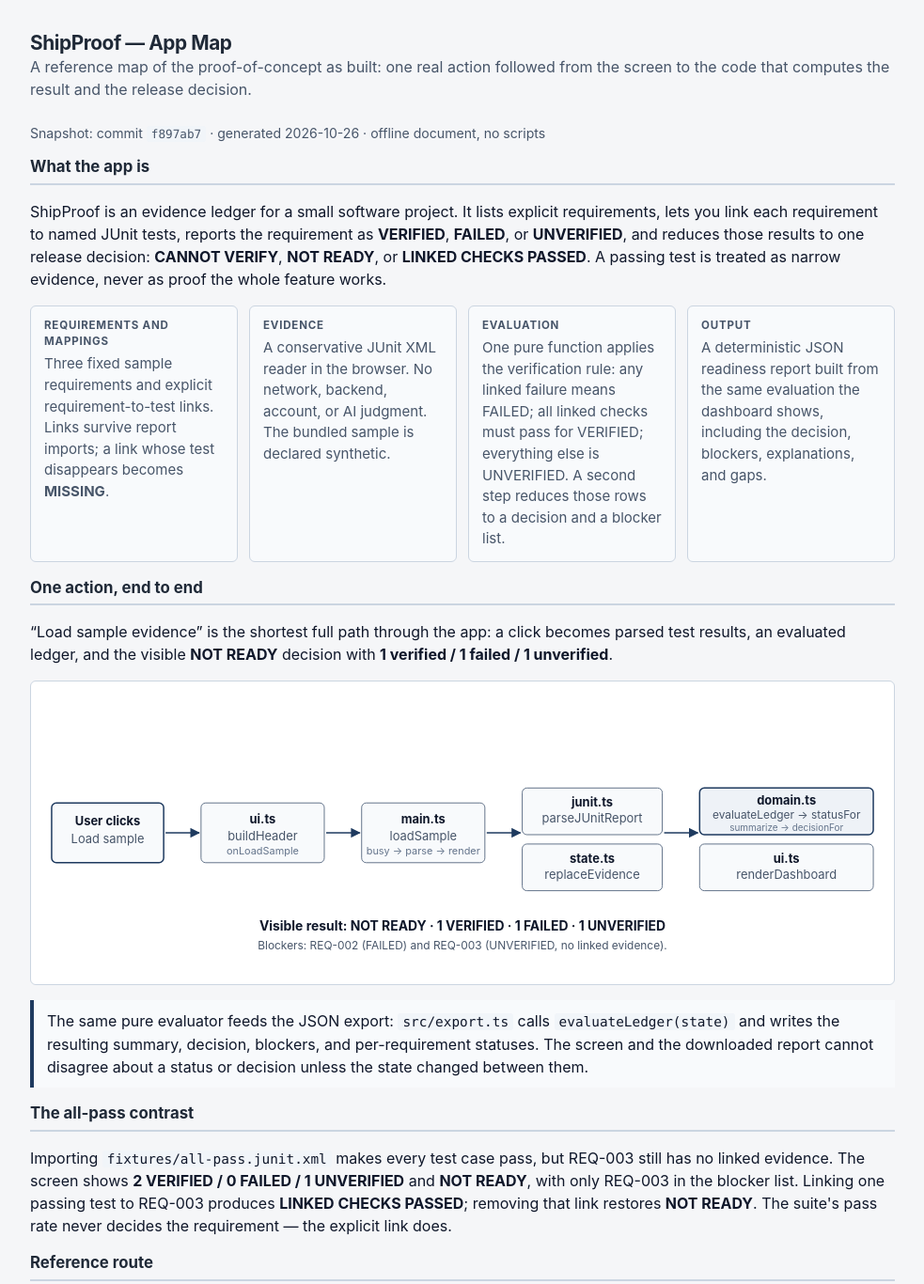
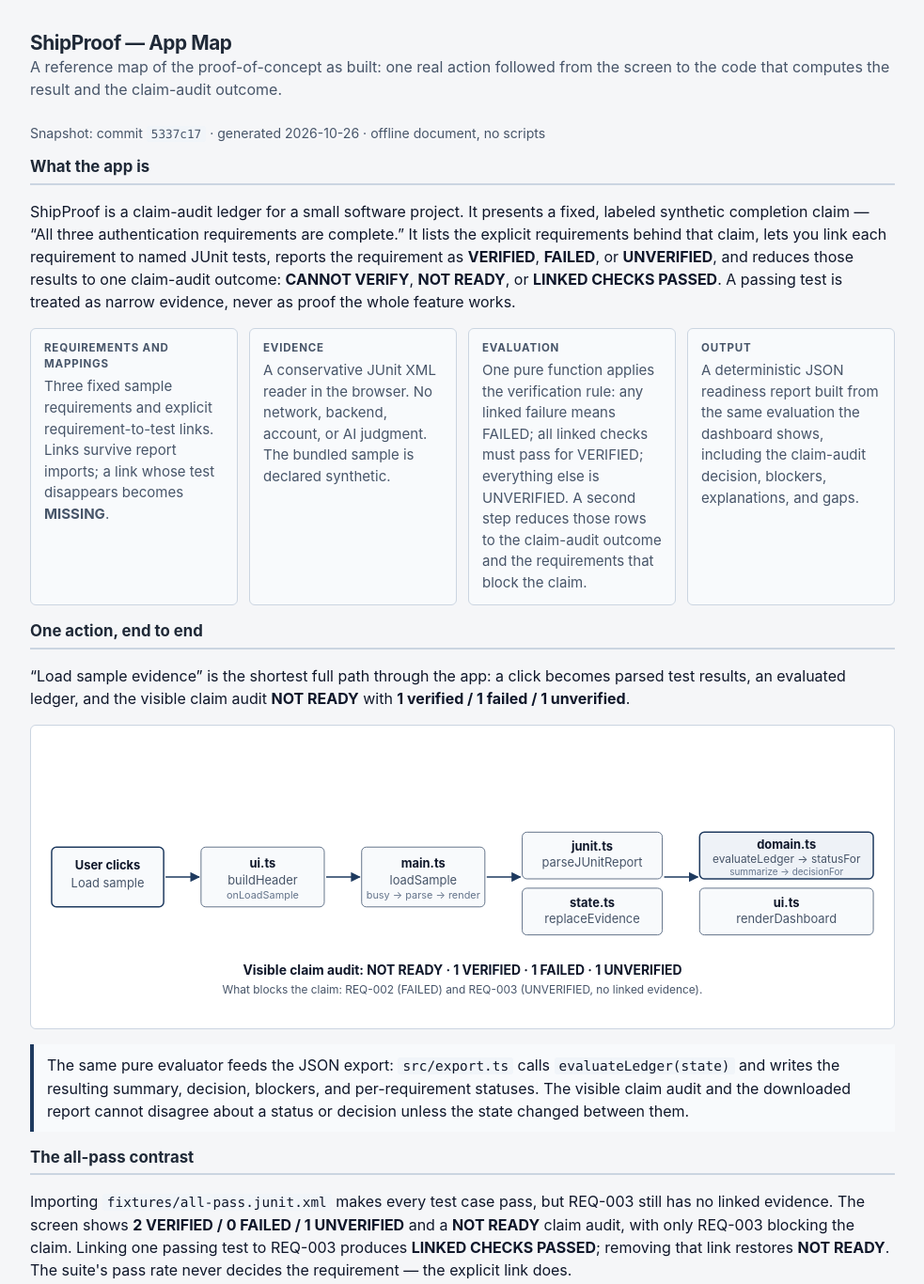
Before and after one commit to MrSamarAhmed/shipproof, a website built with Vite: page devpost/app-map.html in a window 1280 px wide. Shown: the top 1366 px of the page at 94% size, without its empty margins (148-1131 px from the left). Built offline with nearby package versions, Linux system fonts and the light colour scheme.

Commit message:
Record claim-audit verification evidence
Refresh the app map and checklist to the verified claim-audit source
commit, including the exact test, build, browser, and export evidence.

```diff
--- a/devpost/app-map.html
+++ b/devpost/app-map.html
@@ -77,11 +77,11 @@
 <body>
 <main>
   <h1>ShipProof — App Map</h1>
-  <p class="lede">A reference map of the proof-of-concept as built: one real action followed from the screen to the code that computes the result and the release decision.</p>
-  <p class="meta">Snapshot: commit <code>f897ab7</code> · generated 2026-10-26 · offline document, no scripts</p>
+  <p class="lede">A reference map of the proof-of-concept as built: one real action followed from the screen to the code that computes the result and the claim-audit outcome.</p>
+  <p class="meta">Snapshot: commit <code>5337c17</code> · generated 2026-10-26 · offline document, no scripts</p>
 
   <h2>What the app is</h2>
-  <p>ShipProof is an evidence ledger for a small software project. It lists explicit requirements, lets you link each requirement to named JUnit tests, reports the requirement as <strong>VERIFIED</strong>, <strong>FAILED</strong>, or <strong>UNVERIFIED</strong>, and reduces those results to one release decision: <strong>CANNOT VERIFY</strong>, <strong>NOT READY</strong>, or <strong>LINKED CHECKS PASSED</strong>. A passing test is treated as narrow evidence, never as proof the whole feature works.</p>
+  <p>ShipProof is a claim-audit ledger for a small software project. It presents a fixed, labeled synthetic completion claim — “All three authentication requirements are complete.” It lists the explicit requirements behind that claim, lets you link each requirement to named JUnit tests, reports the requirement as <strong>VERIFIED</strong>, <strong>FAILED</strong>, or <strong>UNVERIFIED</strong>, and reduces those results to one claim-audit outcome: <strong>CANNOT VERIFY</strong>, <strong>NOT READY</strong>, or <strong>LINKED CHECKS PASSED</strong>. A passing test is treated as narrow evidence, never as proof the whole feature works.</p>
   <div class="cards">
     <div class="card">
       <h3>Requirements and mappings</h3>
@@ -93,21 +93,21 @@
     </div>
     <div class="card">
       <h3>Evaluation</h3>
-      <p>One pure function applies the verification rule: any linked failure means FAILED; all linked checks must pass for VERIFIED; everything else is UNVERIFIED. A second step reduces those rows to a decision and a blocker list.</p>
+      <p>One pure function applies the verification rule: any linked failure means FAILED; all linked checks must pass for VERIFIED; everything else is UNVERIFIED. A second step reduces those rows to the claim-audit outcome and the requirements that block the claim.</p>
     </div>
     <div class="card">
       <h3>Output</h3>
-      <p>A deterministic JSON readiness report built from the same evaluation the dashboard shows, including the decision, blockers, explanations, and gaps.</p>
+      <p>A deterministic JSON readiness report built from the same evaluation the dashboard shows, including the claim-audit decision, blockers, explanations, and gaps.</p>
     </div>
   </div>
 
   <h2>One action, end to end</h2>
-  <p>“Load sample evidence” is the shortest full path through the app: a click becomes parsed test results, an evaluated ledger, and the visible <strong>NOT READY</strong> decision with <strong>1 verified / 1 failed / 1 unverified</strong>.</p>
+  <p>“Load sample evidence” is the shortest full path through the app: a click becomes parsed test results, an evaluated ledger, and the visible claim audit <strong>NOT READY</strong> with <strong>1 verified / 1 failed / 1 unverified</strong>.</p>
 
   <div class="diagram" role="group" aria-label="Diagram: data flow from the Load sample button to the evaluated ledger. Scroll horizontally if needed." tabindex="0">
     <svg viewBox="0 0 900 300" role="img" aria-labelledby="diagram-title diagram-desc">
       <title id="diagram-title">Data flow for loading the sample evidence</title>
-      <desc id="diagram-desc">The user clicks Load sample evidence. src/ui.ts buildHeader sends the click to src/main.ts loadSample. loadSample passes bundled XML to src/junit.ts parseJUnitReport, then src/state.ts replaceEvidence stores the evidence, src/domain.ts evaluateLedger computes statuses, summarize and decisionFor derive the release decision and blockers, and src/ui.ts renders the decision, blockers, counts, and requirement rows.</desc>
+      <desc id="diagram-desc">The user clicks Load sample evidence. src/ui.ts buildHeader sends the click to src/main.ts loadSample. loadSample passes bundled XML to src/junit.ts parseJUnitReport, then src/state.ts replaceEvidence stores the evidence, src/domain.ts evaluateLedger computes statuses, summarize and decisionFor derive the claim-audit decision and blockers, and src/ui.ts renders the claim audit, blockers, counts, and requirement rows.</desc>
       <defs>
         <marker id="arrow" viewBox="0 0 10 10" refX="9" refY="5" markerWidth="7" markerHeight="7" orient="auto-start-reverse">
           <path d="M 0 0 L 10 5 L 0 10 z" fill="#1e3a5f"></path>
@@ -151,16 +151,16 @@
         <text x="797" y="182" text-anchor="middle" fill="#0f172a" font-weight="700">ui.ts</text>
         <text x="797" y="199" text-anchor="middle" fill="#475569">renderDashboard</text>
 
-        <text x="450" y="255" text-anchor="middle" fill="#0f172a" font-size="14" font-weight="700">Visible result: NOT READY · 1 VERIFIED · 1 FAILED · 1 UNVERIFIED</text>
-        <text x="450" y="275" text-anchor="middle" fill="#475569" font-size="12">Blockers: REQ-002 (FAILED) and REQ-003 (UNVERIFIED, no linked evidence).</text>
+        <text x="450" y="255" text-anchor="middle" fill="#0f172a" font-size="14" font-weight="700">Visible claim audit: NOT READY · 1 VERIFIED · 1 FAILED · 1 UNVERIFIED</text>
+        <text x="450" y="275" text-anchor="middle" fill="#475569" font-size="12">What blocks the claim: REQ-002 (FAILED) and REQ-003 (UNVERIFIED, no linked evidence).</text>
       </g>
     </svg>
   </div>
 
-  <p class="note">The same pure evaluator feeds the JSON export: <code>src/export.ts</code> calls <code>evaluateLedger(state)</code> and writes the resulting summary, decision, blockers, and per-requirement statuses. The screen and the downloaded report cannot disagree about a status or decision unless the state changed between them.</p>
+  <p class="note">The same pure evaluator feeds the JSON export: <code>src/export.ts</code> calls <code>evaluateLedger(state)</code> and writes the resulting summary, decision, blockers, and per-requirement statuses. The visible claim audit and the downloaded report cannot disagree about a status or decision unless the state changed between them.</p>
 
   <h2>The all-pass contrast</h2>
-  <p>Importing <code>fixtures/all-pass.junit.xml</code> makes every test case pass, but REQ-003 still has no linked evidence. The screen shows <strong>2 VERIFIED / 0 FAILED / 1 UNVERIFIED</strong> and <strong>NOT READY</strong>, with only REQ-003 in the blocker list. Linking one passing test to REQ-003 produces <strong>LINKED CHECKS PASSED</strong>; removing that link restores <strong>NOT READY</strong>. The suite's pass rate never decides the requirement — the explicit link does.</p>
+  <p>Importing <code>fixtures/all-pass.junit.xml</code> makes every test case pass, but REQ-003 still has no linked evidence. The screen shows <strong>2 VERIFIED / 0 FAILED / 1 UNVERIFIED</strong> and a <strong>NOT READY</strong> claim audit, with only REQ-003 blocking the claim. Linking one passing test to REQ-003 produces <strong>LINKED CHECKS PASSED</strong>; removing that link restores <strong>NOT READY</strong>. The suite's pass rate never decides the requirement — the explicit link does.</p>
 
   <h2>Reference route</h2>
   <p><strong>Not a completed guided tour.</strong> This is a suggested 4-stop route for reading the code yourself. Each stop names a real file and a search anchor rather than a fragile line number.</p>
@@ -184,9 +184,9 @@
   </div>
 
   <div class="stop">
-    <h3>Stop 4 — Where the release decision is derived</h3>
+    <h3>Stop 4 — Where the claim-audit outcome is derived</h3>
     <p class="where"><code>src/domain.ts</code> · search <code>function summarize</code> and <code>function decisionFor</code></p>
-    <p>After every requirement is evaluated, <code>summarize</code> counts the statuses, calls <code>decisionFor</code>, and turns each non-verified row into a blocker with its ID, title, status, and reason. <code>src/ui.ts</code> · <code>buildDecision</code> renders that result above the counts. The JSON export consumes the same summary object, so the visible decision and the exported decision have one source.</p>
+    <p>After every requirement is evaluated, <code>summarize</code> counts the statuses, calls <code>decisionFor</code>, and turns each non-verified row into a blocker with its ID, title, status, and reason. <code>src/ui.ts</code> · <code>buildDecision</code> presents that result as the claim audit above the counts. The JSON export consumes the same summary object, so the visible claim audit and the exported decision have one source.</p>
   </div>
 
   <details>
@@ -203,11 +203,11 @@
   }
   return 'UNVERIFIED';
 }</code></pre>
-    <p class="meta">Excerpt from <code>src/domain.ts</code> at commit <code>f897ab7</code>. Comments and surrounding helpers omitted.</p>
+    <p class="meta">Excerpt from <code>src/domain.ts</code> at commit <code>5337c17</code>. Comments and surrounding helpers omitted.</p>
   </details>
 
   <details>
-    <summary>Show the release-decision core</summary>
+    <summary>Show the claim-audit core</summary>
     <pre><code>function decisionFor(
   failed: number,
   unverified: number,
@@ -221,7 +221,7 @@
   }
   return 'LINKED_CHECKS_PASSED';
 }</code></pre>
-    <p class="meta">Excerpt from <code>src/domain.ts</code> at commit <code>f897ab7</code>. <code>summarize</code> builds the blocker list from non-verified results.</p>
+    <p class="meta">Excerpt from <code>src/domain.ts</code> at commit <code>5337c17</code>. <code>summarize</code> builds the blocker list from non-verified results.</p>
   </details>
 
   <h2>To change this, start here</h2>
@@ -241,7 +241,7 @@
         <td><code>tests/junit.test.ts</code> and the rejection messages users see.</td>
       </tr>
       <tr>
-        <td>Change the release decision or blocker list</td>
+        <td>Change the claim-audit outcome or blocker list</td>
         <td><code>src/domain.ts</code> · <code>summarize</code> / <code>decisionFor</code></td>
         <td><code>tests/domain.test.ts</code>, <code>tests/export.test.ts</code>, and <code>src/ui.ts</code> · <code>buildDecision</code>.</td>
       </tr>
@@ -270,7 +270,7 @@
 
   <h2>A practice to reuse</h2>
   <p>The reusable move is turning a vague completion claim into one deterministic predicate, then testing the evidence combinations that could make it lie.</p>
-  <p>In this project the claim “this requirement is verified” became the predicate <code>all linked checks pass</code>, written once in <code>statusFor</code> and exercised in <code>tests/domain.test.ts</code>. The bundled sample makes the payoff visible: REQ-003's linked evidence simply does not exist, so a report full of passing tests still shows <span class="status unverified">UNVERIFIED</span> and the overall decision stays <strong>NOT READY</strong>. On another project, the same approach works for “done,” “safe to merge,” or “ready to ship”: name the observable evidence, define the rule in one place, and add the cases where missing or inconclusive evidence could otherwise be read as success.</p>
+  <p>In this project the claim “this requirement is verified” became the predicate <code>all linked checks pass</code>, written once in <code>statusFor</code> and exercised in <code>tests/domain.test.ts</code>. The bundled sample makes the payoff visible: REQ-003's linked evidence simply does not exist, so a report full of passing tests still shows <span class="status unverified">UNVERIFIED</span> and the claim audit stays <strong>NOT READY</strong>. On another project, the same approach works for “done,” “safe to merge,” or “ready to ship”: name the observable evidence, define the rule in one place, and add the cases where missing or inconclusive evidence could otherwise be read as success.</p>
 
   <h2>Run it again</h2>
   <pre><code>npm ci
@@ -280,7 +280,7 @@
   <p>Node 24 and npm are required. The app uses no API keys and makes no network requests at runtime; the sample is bundled.</p>
 
   <footer>
-    <p>Snapshot of commit <code>f897ab7</code>, generated 2026-10-26. This map can drift: if code moves, verify paths and search anchors against the working tree. The document is static and offline; essential content needs no scripts.</p>
+    <p>Snapshot of commit <code>5337c17</code>, generated 2026-10-26. This map can drift: if code moves, verify paths and search anchors against the working tree. The document is static and offline; essential content needs no scripts.</p>
   </footer>
 </main>
 </body>
```
Also changed, not shown: devpost/checklist.md (+10 -1 lines).
